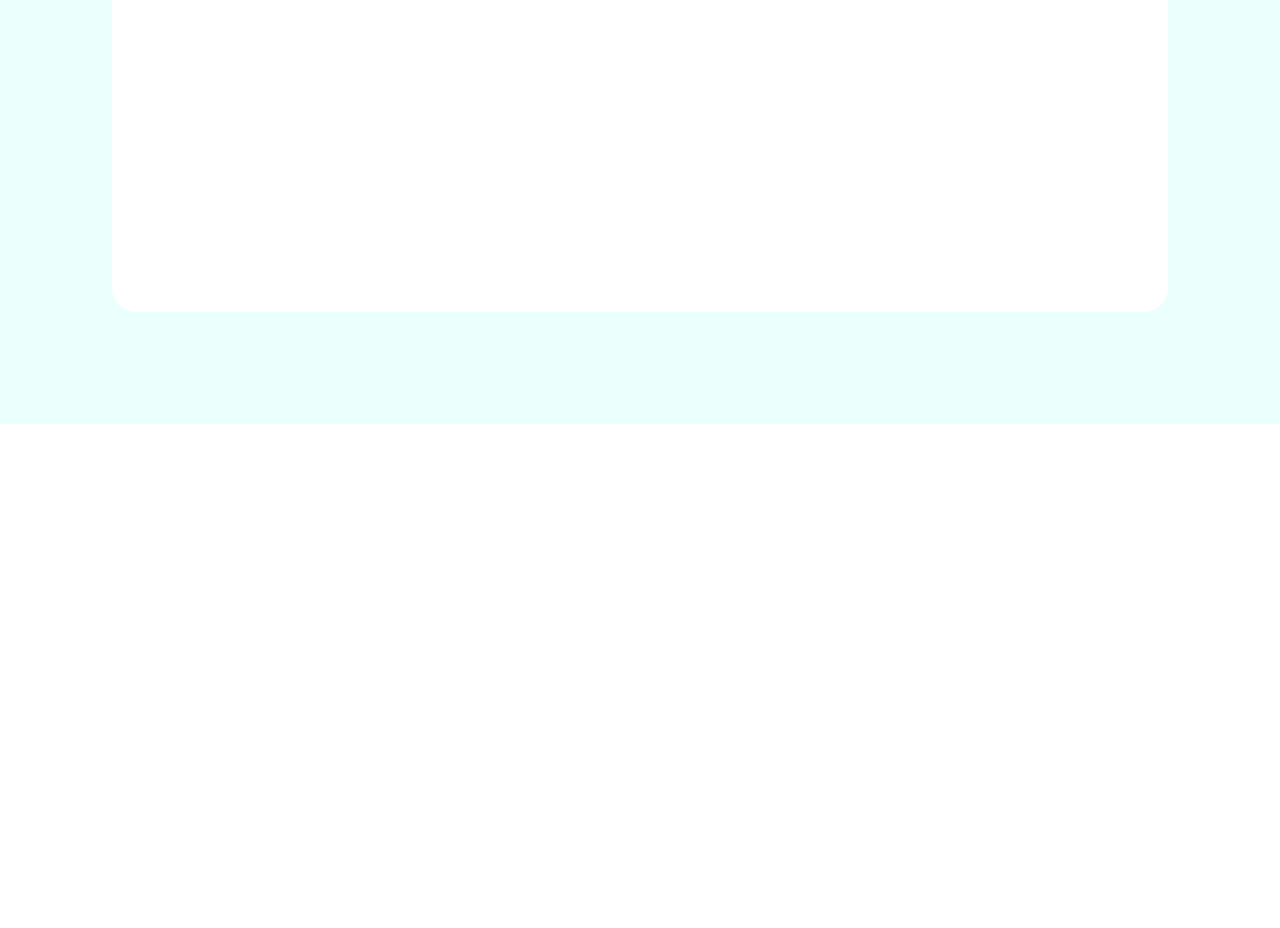
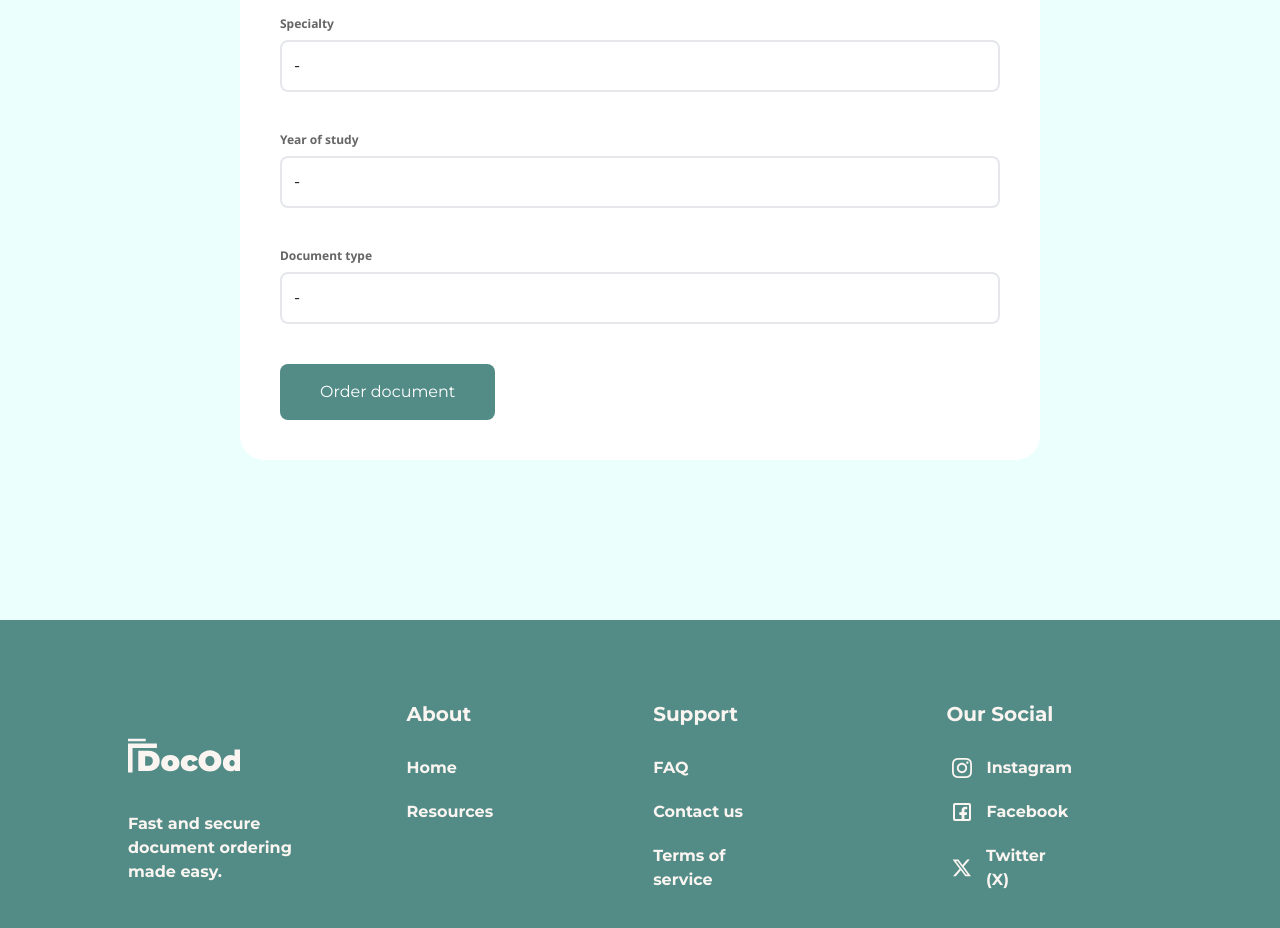
Before and after one commit to kalyonekenobe/docflow-frontend, a React (Vite) app: page / in a window 1280 px wide. Shown: the part 1100-2028 px from the top of the page. Before the commit the page ends 1524 px from the top, so only its background shows below. Built offline with nearby package versions, Linux system fonts and the light colour scheme.

Commit message:
Implemented home page

```diff
--- a/src/components/App/App.css
+++ b/src/components/App/App.css
@@ -1,4 +1,4 @@
-@import url('https://fonts.googleapis.com/css2?family=Montserrat:ital,wght@0,100..900;1,100..900&display=swap');
+@import url('https://fonts.googleapis.com/css2?family=Montserrat:ital,wght@0,100..900;1,100..900&family=Noto+Sans:ital,wght@0,100..900;1,100..900&display=swap');
 
 ::-webkit-scrollbar {
   width: 0;
--- /dev/null
+++ b/src/components/Footer/Footer.tsx
@@ -0,0 +1,58 @@
+import { FC } from 'react';
+import { FacebookIcon, InstagramIcon, LogoIcon, TwitterXIcon } from '../Icons/Icons';
+
+const Footer: FC = () => {
+  return (
+    <footer className='flex flex-col py-20 px-32 bg-green-primary text-light-secondary min-h-[400px]'>
+      <div className='flex justify-between'>
+        <div className='flex flex-col'>
+          <LogoIcon className='size-28' />
+          <p className='font-bold max-w-[200px]'>Fast and secure document ordering made easy.</p>
+        </div>
+        <div className='flex gap-40 px-20'>
+          <div className='flex flex-col gap-7'>
+            <h4 className='font-bold text-xl'>About</h4>
+            <div className='flex flex-col gap-5 font-bold'>
+              <a className='flex gap-2 items-center' href='https://instagram.com'>
+                Home
+              </a>
+              <a className='flex gap-2 items-center' href='https://facebook.com'>
+                Resources
+              </a>
+            </div>
+          </div>
+          <div className='flex flex-col gap-7'>
+            <h4 className='font-bold text-xl'>Support</h4>
+            <div className='flex flex-col gap-5 font-bold'>
+              <a className='flex gap-2 items-center' href='https://instagram.com'>
+                FAQ
+              </a>
+              <a className='flex gap-2 items-center' href='https://facebook.com'>
+                Contact us
+              </a>
+              <a className='flex gap-2 items-center' href='https://x.com'>
+                Terms of service
+              </a>
+            </div>
+          </div>
+          <div className='flex flex-col gap-7'>
+            <h4 className='font-bold text-xl'>Our Social</h4>
+            <div className='flex flex-col gap-5 font-bold'>
+              <a className='flex gap-2 items-center' href='https://instagram.com'>
+                <InstagramIcon className='size-5 w-[32px] aspect-square' /> Instagram
+              </a>
+              <a className='flex gap-2 items-center' href='https://facebook.com'>
+                <FacebookIcon className='size-6 w-[32px] aspect-square' /> Facebook
+              </a>
+              <a className='flex gap-2 items-center' href='https://x.com'>
+                <TwitterXIcon className='size-5 w-[32px] aspect-square' /> Twitter (X)
+              </a>
+            </div>
+          </div>
+        </div>
+      </div>
+    </footer>
+  );
+};
+
+export default Footer;
--- a/src/components/Navbar/Navbar.tsx
+++ b/src/components/Navbar/Navbar.tsx
@@ -5,7 +5,7 @@ import { ApplicationRoutes } from '../../utils/app.utils';
 
 const Navbar: FC = () => {
   return (
-    <div className='bg-light-primary text-dark-primary py-5 px-28 flex items-center sticky top-0'>
+    <div className='bg-light-primary text-dark-primary py-5 px-28 flex items-center sticky top-0 z-50'>
       <div className='flex items-center gap-5'>
         <LogoIcon className='size-28 hover:text-dark-secondary transition-all duration-300 cursor-pointer' />
       </div>
--- /dev/null
+++ b/src/components/Select/Select.tsx
@@ -0,0 +1,113 @@
+import { Children, cloneElement, FC, HTMLAttributes, useEffect, useState } from 'react';
+import { useOutsideClick } from '../../hooks/dom.hooks';
+
+export interface SelectProps extends HTMLAttributes<HTMLDivElement> {
+  onChoose?: (value: SelectOptionProps['value']) => any;
+  label?: string;
+  value?: string | number;
+}
+
+export interface SelectOptionProps extends HTMLAttributes<HTMLDivElement> {
+  value: string | number;
+  onChoose?: (value: SelectOptionProps['value']) => any;
+}
+
+export interface SelectState {
+  optionsListVisible: boolean;
+  selectedValue?: SelectOptionProps['value'];
+  selectedChildren?: any;
+}
+
+const initialState: SelectState = {
+  optionsListVisible: false,
+};
+
+const Select: FC<SelectProps> = ({ label, id, defaultValue, onChoose, children }) => {
+  const [state, setState] = useState(initialState);
+  const ref = useOutsideClick(() => setState({ ...state, optionsListVisible: false }));
+
+  const handleSelect = (value: string | number) => {
+    onChoose?.(value);
+
+    const selectedChild: any = Children.toArray(children).find(
+      (child: any) => child.props.value === value,
+    );
+
+    setState({
+      ...state,
+      selectedValue: value,
+      selectedChildren: selectedChild?.props?.children || '-',
+      optionsListVisible: false,
+    });
+  };
+
+  useEffect(() => {
+    if (defaultValue && children) {
+      const selectedChild: any = Children.toArray(children).find(
+        (child: any) => child.props.value === defaultValue,
+      );
+
+      setState({
+        ...state,
+        selectedValue: defaultValue as any,
+        selectedChildren: selectedChild?.props?.children || '-',
+        optionsListVisible: false,
+      });
+    }
+  }, [defaultValue, children]);
+
+  return (
+    <div
+      ref={ref}
+      className='flex flex-col gap-2 relative'
+      onClick={() => setState({ ...state, optionsListVisible: !state.optionsListVisible })}
+    >
+      {label && (
+        <label htmlFor={id} className='font-noto text-xs text-gray-primary font-bold'>
+          {label}
+        </label>
+      )}
+      <div
+        id={id}
+        className={`border-2 min-h-11 p-3 rounded-lg cursor-pointer ${
+          state.optionsListVisible ? 'border-green-primary' : ''
+        } select-body`}
+      >
+        {state.selectedChildren || '-'}
+      </div>
+      {state.optionsListVisible && (
+        <div className='select-none rounded-b-xl flex flex-col absolute top-[calc(100%_-_6px)] left-0 right-0 bg-light-primary divide-y border z-40'>
+          {Children.map(children, (child: any, index: number) =>
+            cloneElement(child, {
+              onChoose: handleSelect,
+              className:
+                child.props.value === state.selectedValue
+                  ? `p-3 bg-green-primary text-light-primary transition-all duration-300 cursor-pointer ${
+                      Children.count(children) - 1 === index ? 'rounded-b-xl' : ''
+                    }`
+                  : `p-3 text-dark-primary bg-light-primary hover:bg-green-primary hover:text-light-primary transition-all duration-300 cursor-pointer  ${
+                      Children.count(children) - 1 === index ? 'rounded-b-xl' : ''
+                    }`,
+            }),
+          )}
+        </div>
+      )}
+    </div>
+  );
+};
+
+export const Option: FC<SelectOptionProps> = ({ value, children, onChoose, ...props }) => {
+  return (
+    <div
+      onClick={event => {
+        event.stopPropagation();
+        onChoose?.(value);
+      }}
+      {...props}
+    >
+      {children}
+    </div>
+  );
+};
+
+export default Select;
--- /dev/null
+++ b/src/hooks/dom.hooks.ts
@@ -0,0 +1,25 @@
+import React, { useEffect, useRef } from 'react';
+
+export const useOutsideClick = (callback: () => void): React.RefObject<HTMLDivElement> => {
+  const ref = useRef<HTMLDivElement>(null);
+
+  useEffect(() => {
+    const handleClickOutside = (event: MouseEvent) => {
+      if (
+        ref.current &&
+        !ref.current.contains(event.target as Node) &&
+        !ref.current.classList.contains('modal')
+      ) {
+        callback();
+      }
+    };
+
+    document.addEventListener('mousedown', handleClickOutside);
+
+    return () => {
+      document.removeEventListener('mousedown', handleClickOutside);
+    };
+  }, [callback]);
+
+  return ref;
+};
--- a/src/pages/HomePage/HomePage.tsx
+++ b/src/pages/HomePage/HomePage.tsx
@@ -1,9 +1,32 @@
-import { FC } from 'react';
+import { FC, FormEvent, useState } from 'react';
 import { Link } from 'react-router-dom';
 import { ApplicationRoutes } from '../../utils/app.utils';
 import { ArrowRightIcon } from '../../components/Icons/Icons';
+import Select, { Option } from '../../components/Select/Select';
+
+export interface OrderFormState {
+  faculty?: string | number;
+  specialty?: string | number;
+  yearOfStudy?: string | number;
+  documentType?: string | number;
+}
+
+const initialState: OrderFormState = {};
 
 const HomePage: FC = () => {
+  const [state, setState] = useState(initialState);
+
+  const handleSubmit = (event: FormEvent) => {
+    event.preventDefault();
+    console.log(state);
+    setState({
+      specialty: -1,
+      faculty: -1,
+      yearOfStudy: -1,
+      documentType: -1,
+    });
+  };
+
   return (
     <main className='flex flex-col flex-1 bg-light-primary'>
       <section className='flex flex-col flex-1 items-center justify-center min-h-[calc(100vh_-_9.5em)]'>
@@ -16,14 +39,60 @@ const HomePage: FC = () => {
         </p>
         <Link
           to={ApplicationRoutes.Profile}
-          className='inline-flex gap-3 items-center text-light-primary bg-green-primary rounded-xl px-14 py-7 font-medium text-xl hover:bg-opacity-90 transition-all duration-300'
+          className='inline-flex gap-3 items-center text-light-primary bg-green-primary rounded-xl px-14 py-7 font-medium text-xl hover:bg-opacity-90 transition-all duration-300 text-center'
         >
           Check available documents
           <ArrowRightIcon className='size-7' />
         </Link>
       </section>
-      <section className='bg-green-secondary p-28'>
-        <form className='bg-light-primary rounded-3xl w-full h-[500px]'></form>
+      <section className='bg-green-secondary py-40 px-60'>
+        <form
+          className='bg-light-primary rounded-3xl w-full p-10 flex flex-col gap-10'
+          onSubmit={handleSubmit}
+        >
+          <Select
+            defaultValue={state.faculty}
+            label='Faculty'
+            onChoose={value => setState(prevState => ({ ...prevState, faculty: value }))}
+          >
+            <Option value='1'>Dropdown option 1</Option>
+            <Option value='2'>Dropdown option 2</Option>
+            <Option value='3'>Dropdown option 3</Option>
+          </Select>
+          <Select
+            defaultValue={state.specialty}
+            label='Specialty'
+            onChoose={value => setState(prevState => ({ ...prevState, specialty: value }))}
+          >
+            <Option value='1'>Dropdown option 1</Option>
+            <Option value='2'>Dropdown option 2</Option>
+            <Option value='3'>Dropdown option 3</Option>
+          </Select>
+          <Select
+            defaultValue={state.yearOfStudy}
+            label='Year of study'
+            onChoose={value => setState(prevState => ({ ...prevState, yearOfStudy: value }))}
+          >
+            <Option value='1'>Dropdown option 1</Option>
+            <Option value='2'>Dropdown option 2</Option>
+            <Option value='3'>Dropdown option 3</Option>
+          </Select>
+          <Select
+            defaultValue={state.documentType}
+            label='Document type'
+            onChoose={value => setState(prevState => ({ ...prevState, documentType: value }))}
+          >
+            <Option value='1'>Dropdown option 1</Option>
+            <Option value='2'>Dropdown option 2</Option>
+            <Option value='3'>Dropdown option 3</Option>
+          </Select>
+          <button
+            type='submit'
+            className='self-start inline-flex gap-3 items-center text-light-primary bg-green-primary rounded-lg px-10 py-4 hover:bg-opacity-90 transition-all duration-300'
+          >
+            Order document
+          </button>
+        </form>
       </section>
     </main>
   );
--- /dev/null
+++ b/src/templates/WithFooterTemplate/WithFooterTemplate.tsx
@@ -0,0 +1,14 @@
+import { FC } from 'react';
+import { Outlet } from 'react-router';
+import Footer from '../../components/Footer/Footer';
+
+const WithFooterTemplate: FC = () => {
+  return (
+    <>
+      <Outlet />
+      <Footer />
+    </>
+  );
+};
+
+export default WithFooterTemplate;
--- a/tailwind.config.js
+++ b/tailwind.config.js
@@ -7,6 +7,7 @@ export default {
     extend: {
       fontFamily: {
         sans: ['Montserrat', ...(defaultTheme.fontFamily.serif ?? [])],
+        noto: ['Noto Sans', ...(defaultTheme.fontFamily.serif ?? [])],
       },
       colors: {
         green: {
@@ -25,8 +26,9 @@ export default {
           primary: '#41EBFFFD',
         },
         gray: {
-          primary: '#D9D9D9',
-          secondary: '#FAFAFA',
+          primary: '#666666',
+          secondary: '#D9D9D9',
+          light: '#FAFAFA',
         },
         blue: {
           secondary: '#4182F9',
```
Also changed, not shown: src/components/App/App.tsx (+6 -3 lines).
